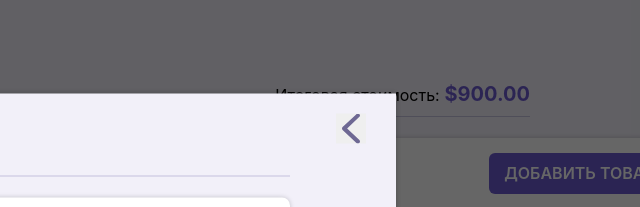
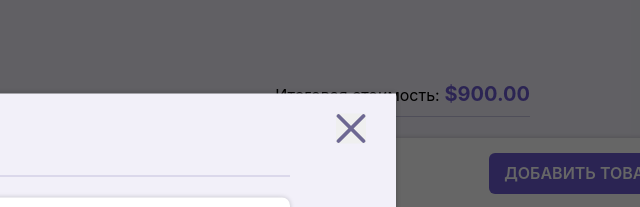
Before and after one commit to gorbunosii/CRM, a plain HTML site: page index.html in a window 1280 px wide. Both pictures are taken after typing "Sample" into the empty fields and a click on the button "ДОБАВИТЬ ТОВАР". Shown: the top 207 px of the page, 640-1280 px from the left. Drawn offline with Linux system fonts and the light colour scheme.

Commit message:
удаление строк

```diff
--- a/index.html
+++ b/index.html
@@ -296,7 +296,7 @@
     </div>
         <div class="overlay">
             <div class="questionnaire">
-            <button class="close">
+            <button class="close" type="submit">
                 <!-- <svg width="24" height="24" viewbox="0 0 24 24" fill="currentColor" xmlns="http://www.w3.org/2000/svg">
                 <path d="M2 2L22 22" stroke="#6E6893" stroke-width="3" stroke-linecap="round"/>
                 <path d="M2 22L22 2" stroke="#6E6893" stroke-width="3" stroke-linecap="round"/>
--- a/style/form-style.css
+++ b/style/form-style.css
@@ -53,7 +53,7 @@
     background-size: contain;
     background-repeat: no-repeat;
     background-position: center;
-    background-image: url("/image/Back.svg");
+    background-image: url("../image/close.svg");
 }
 
 .close:hover {
```
Also changed, not shown: image/Close.jpg (deleted), image/close.svg (added).
